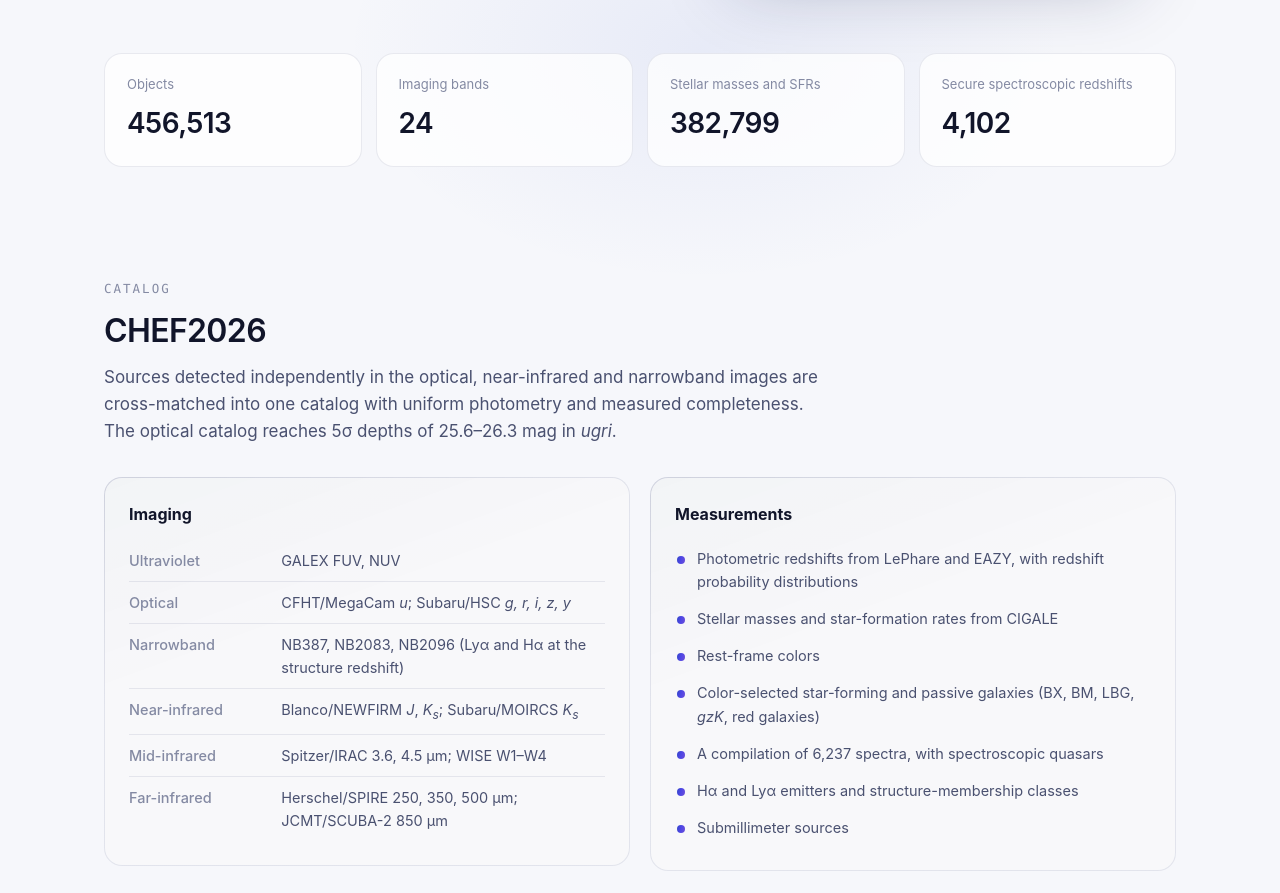
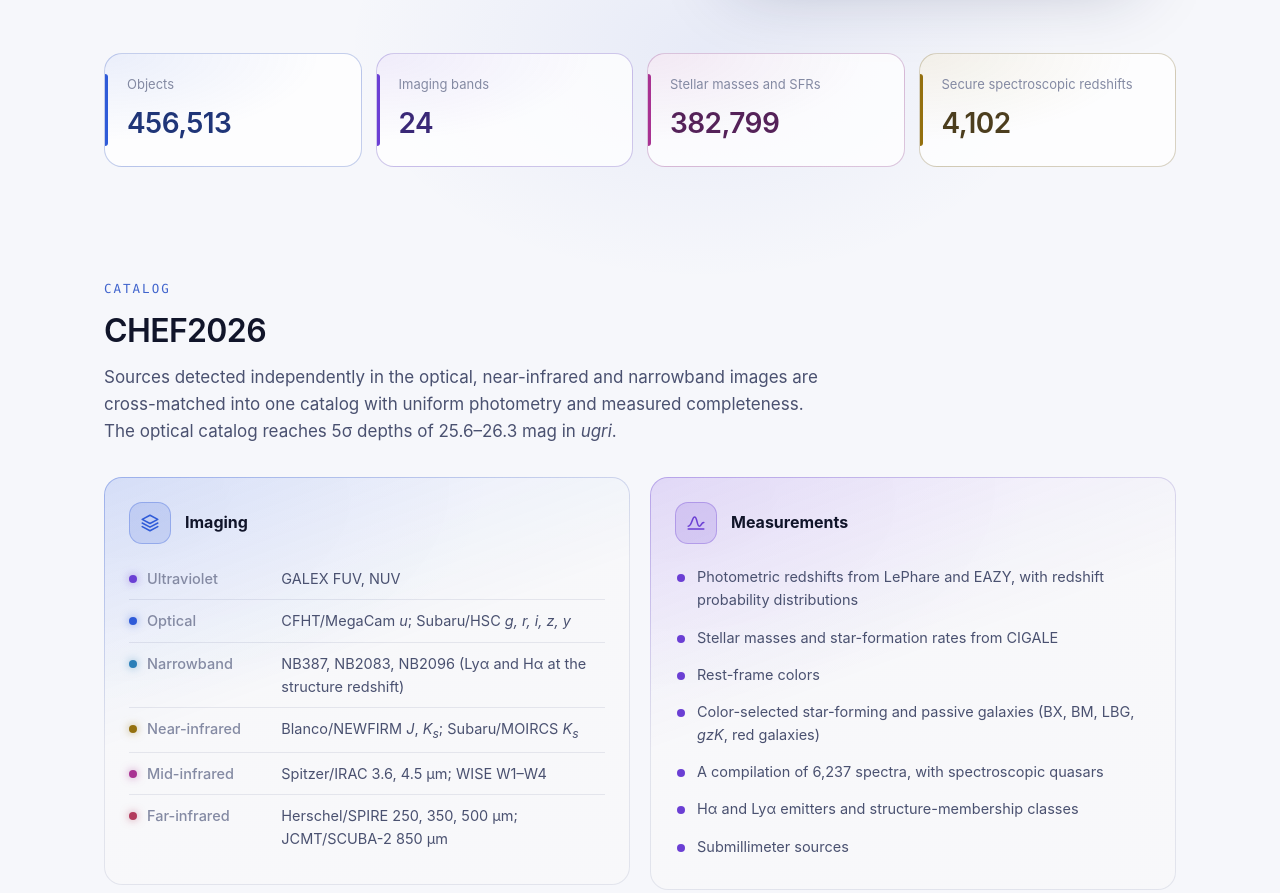
Before and after one commit to cosmic-himalayas/chef, a plain HTML site: page index.html in a window 1280 px wide. Shown: the part 633-1526 px from the top of the page. Drawn offline with Linux system fonts and the light colour scheme.

Commit message:
style: tell the boxes of a group apart with four hues and icons
Co-Authored-By: Claude Opus 5.5 <noreply@anthropic.com>

```diff
--- a/assets/style.css
+++ b/assets/style.css
@@ -1,5 +1,6 @@
 /* CHEF survey page: deep night-sky ground with indigo and violet glows (dark) or cool white (light);
-   periwinkle-to-lavender accent. */
+   periwinkle-to-lavender accent. Four hues (blue, violet, orchid, starlight gold) tell the items of a group apart:
+   a class hue-* sets --hue, and the rules below use it for icons, thin edges and a faint tint of the box. */
 :root {
   --bg: #04050b;
   --bg-2: #080b19;
@@ -19,6 +20,13 @@
   --star: 226, 232, 255;
   --qso: 199, 210, 254;
   --accent-shadow: rgba(129, 140, 248, 0.45);
+  --blue: #7ea6ff;
+  --violet: #ac90ff;
+  --orchid: #e08fd0;
+  --gold: #e6cb86;
+  --sky: #9ccdf7;
+  --rose: #e88ba0;
+  --tint: 15%;
   --stars-opacity: 0.55;
   --shadow: 0 30px 80px -40px rgba(0, 0, 0, 0.9);
   --r: 18px;
@@ -48,6 +56,13 @@
     --star: 30, 36, 70;
     --qso: 79, 70, 229;
     --accent-shadow: rgba(79, 70, 229, 0.35);
+    --blue: #2f5bd8;
+    --violet: #6b3fd4;
+    --orchid: #a83292;
+    --gold: #94700f;
+    --sky: #2b7fb8;
+    --rose: #b23a5c;
+    --tint: 9%;
     --stars-opacity: 0;
     --shadow: 0 30px 70px -45px rgba(20, 30, 80, 0.3);
     color-scheme: light;
@@ -72,6 +87,13 @@
   --star: 30, 36, 70;
   --qso: 79, 70, 229;
   --accent-shadow: rgba(79, 70, 229, 0.35);
+  --blue: #2f5bd8;
+  --violet: #6b3fd4;
+  --orchid: #a83292;
+  --gold: #94700f;
+  --sky: #2b7fb8;
+  --rose: #b23a5c;
+  --tint: 9%;
   --stars-opacity: 0;
   --shadow: 0 30px 70px -45px rgba(20, 30, 80, 0.3);
   color-scheme: light;
@@ -114,6 +136,14 @@ a:hover { text-decoration-color: currentColor; }
   -webkit-mask-image: linear-gradient(to bottom, #000 0%, #000 55%, transparent 100%);
   mask-image: linear-gradient(to bottom, #000 0%, #000 55%, transparent 100%);
 }
+
+/* hues: one per item of a group */
+.hue-blue { --hue: var(--blue); }
+.hue-violet { --hue: var(--violet); }
+.hue-orchid { --hue: var(--orchid); }
+.hue-gold { --hue: var(--gold); }
+.hue-sky { --hue: var(--sky); }
+.hue-rose { --hue: var(--rose); }
 
 /* header */
 .top {
@@ -191,6 +221,8 @@ h1 {
 }
 .button.primary .tag { border-color: rgba(0, 0, 0, 0.18); color: inherit; background: rgba(255, 255, 255, 0.22); }
 
+.kicker[class*="hue-"] { color: color-mix(in srgb, var(--hue) 80%, var(--muted)); }
+
 /* the sky map */
 .map {
   margin: 0; padding: 14px; border-radius: 24px;
@@ -207,9 +239,14 @@ h1 {
 .key.qso { background: rgb(var(--qso)); box-shadow: 0 0 10px rgb(var(--qso)); }
 
 .stats { display: grid; grid-template-columns: repeat(4, 1fr); gap: 14px; margin: 56px 0 0; }
-.stats div { padding: 20px 22px; border-radius: var(--r); border: 1px solid var(--line); background: var(--card); }
+.stats div {
+  position: relative; overflow: hidden; padding: 20px 22px; border-radius: var(--r);
+  border: 1px solid color-mix(in srgb, var(--hue) 20%, var(--line));
+  background: radial-gradient(130% 120% at 0% 0%, color-mix(in srgb, var(--hue) var(--tint), transparent), transparent 65%), var(--card);
+}
+.stats div::before { content: ""; position: absolute; left: 0; top: 20px; bottom: 20px; width: 3px; border-radius: 0 3px 3px 0; background: var(--hue); }
 .stats dt { color: var(--muted); font-size: 13px; }
-.stats dd { margin: 6px 0 0; font-family: var(--display); font-weight: 600; font-size: 28px; letter-spacing: -0.02em; }
+.stats dd { margin: 6px 0 0; font-family: var(--display); font-weight: 600; font-size: 28px; letter-spacing: -0.02em; color: color-mix(in srgb, var(--hue) 45%, var(--text)); }
 
 /* sections */
 .block { padding: 88px 0 24px; }
@@ -223,29 +260,49 @@ h3 { margin: 0 0 12px; font-size: 16px; font-weight: 650; }
   background: linear-gradient(var(--card), var(--card)) padding-box,
               linear-gradient(160deg, var(--line-hi), var(--line) 40%, var(--line)) border-box;
 }
+.panel[class*="hue-"], .card {
+  border-color: transparent;
+  background: radial-gradient(120% 90% at 0% 0%, color-mix(in srgb, var(--hue) var(--tint), transparent), transparent 62%) padding-box,
+              linear-gradient(var(--card), var(--card)) padding-box,
+              linear-gradient(160deg, color-mix(in srgb, var(--hue) 46%, transparent), var(--line) 46%, var(--line)) border-box;
+}
+.icon {
+  display: grid; place-items: center; width: 42px; height: 42px; border-radius: 13px; flex: none;
+  color: var(--hue); background: color-mix(in srgb, var(--hue) 15%, transparent);
+  border: 1px solid color-mix(in srgb, var(--hue) 32%, transparent);
+}
+.icon svg { width: 22px; height: 22px; fill: none; stroke: currentColor; stroke-width: 1.7; stroke-linecap: round; stroke-linejoin: round; }
+.panel-head { display: flex; align-items: center; gap: 14px; margin-bottom: 14px; }
+.panel-head h3 { margin: 0; }
 .bands { width: 100%; border-collapse: collapse; font-size: 14.5px; }
-.bands th { width: 32%; padding: 9px 10px 9px 0; color: var(--muted); font-weight: 500; text-align: left; vertical-align: top; }
-.bands td { padding: 9px 0; color: var(--text-2); }
+.bands th { width: 32%; padding: 9px 14px 9px 0; white-space: nowrap; color: var(--muted); font-weight: 500; text-align: left; vertical-align: top; }
+.bands th::before {
+  content: ""; display: inline-block; width: 8px; height: 8px; margin-right: 10px; border-radius: 50%; vertical-align: 1px;
+  background: var(--hue); box-shadow: 0 0 9px color-mix(in srgb, var(--hue) 55%, transparent);
+}
+.bands td { padding: 9px 0; vertical-align: top; color: var(--text-2); }
 .bands tr + tr th, .bands tr + tr td { border-top: 1px solid var(--line); }
 .ticks { margin: 0; padding: 0; list-style: none; font-size: 14.5px; color: var(--text-2); }
 .ticks li { position: relative; padding: 7px 0 7px 22px; }
-.ticks li::before { content: ""; position: absolute; left: 2px; top: 16px; width: 8px; height: 8px; border-radius: 50%; background: var(--grad); }
+.ticks li::before { content: ""; position: absolute; left: 2px; top: 16px; width: 8px; height: 8px; border-radius: 50%; background: var(--hue); }
 .cards { display: grid; grid-template-columns: repeat(4, 1fr); gap: 16px; margin-bottom: 24px; }
-.card { transition: transform 0.25s ease; }
-.card:hover { transform: translateY(-3px); }
-.card .num { display: block; margin-bottom: 26px; font-family: var(--mono); font-size: 12.5px; color: var(--muted); }
+.card { transition: transform 0.25s ease, box-shadow 0.25s ease; }
+.card:hover { transform: translateY(-3px); box-shadow: 0 18px 44px -26px var(--hue); }
+.card .icon { margin-bottom: 22px; }
+.card h3 { color: color-mix(in srgb, var(--hue) 40%, var(--text)); }
 .card p { margin: 0; color: var(--text-2); font-size: 14.5px; }
 .note {
   max-width: 760px; margin: 8px 0 28px; padding: 16px 18px; border-radius: 14px;
   border: 1px solid var(--line); background: var(--card);
   color: var(--text-2); font-size: 14.5px;
-  box-shadow: inset 3px 0 0 0 rgba(var(--qso), 0.9);
+  box-shadow: inset 3px 0 0 0 var(--gold);
 }
 .log { margin: 0; padding: 0; list-style: none; color: var(--text-2); font-size: 14.5px; }
 .log li { display: flex; gap: 16px; }
 .log time { min-width: 120px; color: var(--muted); font-family: var(--mono); font-size: 13px; padding-top: 1px; }
 .paper { max-width: 860px; }
 .paper + .paper { margin-top: 14px; }
+.paper .tag { color: var(--hue); border-color: color-mix(in srgb, var(--hue) 42%, transparent); background: color-mix(in srgb, var(--hue) 10%, transparent); }
 .paper-title { margin: 14px 0 8px; font-size: 18px; font-weight: 600; line-height: 1.45; }
 .paper-meta { margin: 0; color: var(--text-2); font-size: 14.5px; }
 .sub { margin-top: 36px; color: var(--text-2); font-weight: 600; }
--- a/index.html
+++ b/index.html
@@ -7,7 +7,7 @@
   <meta name="description" content="The Cosmic Himalayas Extended Field (CHEF): deep multiwavelength imaging and the CHEF2026 master catalog around the densest quasar overdensity in the SDSS footprint.">
   <link rel="icon" id="favicon" href="assets/favicon_night.png">
   <script src="assets/theme.js"></script>
-  <link rel="stylesheet" href="assets/style.css">
+  <link rel="stylesheet" href="assets/style.css?v=20261125c">
 </head>
 <body>
   <div class="glow" aria-hidden="true"></div>
@@ -65,35 +65,35 @@
       </div>
       <div class="wrap">
         <dl class="stats">
-          <div><dt>Objects</dt><dd>456,513</dd></div>
-          <div><dt>Imaging bands</dt><dd>24</dd></div>
-          <div><dt>Stellar masses and SFRs</dt><dd>382,799</dd></div>
-          <div><dt>Secure spectroscopic redshifts</dt><dd>4,102</dd></div>
+          <div class="hue-blue"><dt>Objects</dt><dd>456,513</dd></div>
+          <div class="hue-violet"><dt>Imaging bands</dt><dd>24</dd></div>
+          <div class="hue-orchid"><dt>Stellar masses and SFRs</dt><dd>382,799</dd></div>
+          <div class="hue-gold"><dt>Secure spectroscopic redshifts</dt><dd>4,102</dd></div>
         </dl>
       </div>
     </section>
 
     <section id="catalog" class="block">
       <div class="wrap">
-        <p class="kicker">Catalog</p>
+        <p class="kicker hue-blue">Catalog</p>
         <h2>CHEF2026</h2>
         <p class="intro">Sources detected independently in the optical, near-infrared and narrowband images are
           cross-matched into one catalog with uniform photometry and measured completeness. The optical catalog reaches
           5&sigma; depths of 25.6&ndash;26.3&nbsp;mag in <i>ugri</i>.</p>
         <div class="two">
-          <div class="panel">
-            <h3>Imaging</h3>
+          <div class="panel hue-blue">
+            <div class="panel-head"><span class="icon"><svg viewBox="0 0 24 24" aria-hidden="true"><path d="M12 3.5 3.5 8 12 12.5 20.5 8z"/><path d="M3.5 12 12 16.5 20.5 12"/><path d="M3.5 16 12 20.5 20.5 16"/></svg></span><h3>Imaging</h3></div>
             <table class="bands">
-              <tr><th>Ultraviolet</th><td>GALEX FUV, NUV</td></tr>
-              <tr><th>Optical</th><td>CFHT/MegaCam <i>u</i>; Subaru/HSC <i>g, r, i, z, y</i></td></tr>
-              <tr><th>Narrowband</th><td>NB387, NB2083, NB2096 (Ly&alpha; and H&alpha; at the structure redshift)</td></tr>
-              <tr><th>Near-infrared</th><td>Blanco/NEWFIRM <i>J</i>, <i>K<sub>s</sub></i>; Subaru/MOIRCS <i>K<sub>s</sub></i></td></tr>
-              <tr><th>Mid-infrared</th><td>Spitzer/IRAC 3.6, 4.5&nbsp;&micro;m; WISE W1&ndash;W4</td></tr>
-              <tr><th>Far-infrared</th><td>Herschel/SPIRE 250, 350, 500&nbsp;&micro;m; JCMT/SCUBA-2 850&nbsp;&micro;m</td></tr>
+              <tr class="hue-violet"><th>Ultraviolet</th><td>GALEX FUV, NUV</td></tr>
+              <tr class="hue-blue"><th>Optical</th><td>CFHT/MegaCam <i>u</i>; Subaru/HSC <i>g, r, i, z, y</i></td></tr>
+              <tr class="hue-sky"><th>Narrowband</th><td>NB387, NB2083, NB2096 (Ly&alpha; and H&alpha; at the structure redshift)</td></tr>
+              <tr class="hue-gold"><th>Near-infrared</th><td>Blanco/NEWFIRM <i>J</i>, <i>K<sub>s</sub></i>; Subaru/MOIRCS <i>K<sub>s</sub></i></td></tr>
+              <tr class="hue-orchid"><th>Mid-infrared</th><td>Spitzer/IRAC 3.6, 4.5&nbsp;&micro;m; WISE W1&ndash;W4</td></tr>
+              <tr class="hue-rose"><th>Far-infrared</th><td>Herschel/SPIRE 250, 350, 500&nbsp;&micro;m; JCMT/SCUBA-2 850&nbsp;&micro;m</td></tr>
             </table>
           </div>
-          <div class="panel">
-            <h3>Measurements</h3>
+          <div class="panel hue-violet">
+            <div class="panel-head"><span class="icon"><svg viewBox="0 0 24 24" aria-hidden="true"><path d="M3.5 18.5h17"/><path d="M3.5 15.5c4 0 4.2-10 7-10s2.6 10 5 10 2-4 5-4"/></svg></span><h3>Measurements</h3></div>
             <ul class="ticks">
               <li>Photometric redshifts from LePhare and EAZY, with redshift probability distributions</li>
               <li>Stellar masses and star-formation rates from CIGALE</li>
@@ -110,32 +110,32 @@
 
     <section id="viewer" class="block">
       <div class="wrap">
-        <p class="kicker">Sky viewer <span class="tag">Preview</span></p>
+        <p class="kicker hue-violet">Sky viewer <span class="tag">Preview</span></p>
         <h2>Explore the field in your browser</h2>
         <p class="intro">Zoom from the whole field to a single galaxy, compare its images from the far-ultraviolet to
           850&nbsp;&micro;m, and click to open its photometry, redshift and stellar mass. The preview covers 452,039
           objects and needs no account.</p>
         <div class="cards">
-          <article class="card">
-            <span class="num">01</span>
+          <article class="card hue-blue">
+            <span class="icon"><svg viewBox="0 0 24 24" aria-hidden="true"><path d="M12 3.5 3.5 8 12 12.5 20.5 8z"/><path d="M3.5 12 12 16.5 20.5 12"/><path d="M3.5 16 12 20.5 20.5 16"/></svg></span>
             <h3>Images</h3>
             <p>The 21 broad-band images with their usable-area masks, Legacy Surveys, unWISE and DSS2 color views, and
               up to four linked panels.</p>
           </article>
-          <article class="card">
-            <span class="num">02</span>
+          <article class="card hue-violet">
+            <span class="icon"><svg viewBox="0 0 24 24" aria-hidden="true"><ellipse cx="12" cy="12" rx="9" ry="3.6" transform="rotate(-28 12 12)"/><circle cx="12" cy="12" r="2.2"/><path d="M19 4.2v2.4M17.8 5.4h2.4"/></svg></span>
             <h3>Objects</h3>
             <p>A card for every object: photometry, the spectral energy distribution with its best-fit models,
               redshift probability, stellar mass, star-formation rate and rest-frame colors.</p>
           </article>
-          <article class="card">
-            <span class="num">03</span>
+          <article class="card hue-orchid">
+            <span class="icon"><svg viewBox="0 0 24 24" aria-hidden="true"><path d="M4 5.5h16l-6.2 7.3v5.4l-3.6 1.8v-7.2z"/></svg></span>
             <h3>Selections</h3>
             <p>Objects chosen by redshift, magnitude, color, mass or star-formation rate, alone or within a
               color-selected sample, drawn on the sky.</p>
           </article>
-          <article class="card">
-            <span class="num">04</span>
+          <article class="card hue-gold">
+            <span class="icon"><svg viewBox="0 0 24 24" aria-hidden="true"><path d="M4 4v16h16"/><circle cx="9" cy="14.5" r="1"/><circle cx="12" cy="11" r="1"/><circle cx="15" cy="12.5" r="1"/><circle cx="17.5" cy="7.5" r="1"/></svg></span>
             <h3>Plots</h3>
             <p>A scatter plot of any two quantities of the whole catalog, with the current selection highlighted.</p>
           </article>
@@ -150,13 +150,13 @@
     <section id="data" class="block">
       <div class="wrap two">
         <div>
-          <p class="kicker">Data</p>
+          <p class="kicker hue-gold">Data</p>
           <h2>Access</h2>
           <p class="body">The catalog products are available on request from the corresponding author. We plan to
             release the full products on the same platform within two years of the publication of CHEF&nbsp;I, and this
             page will announce the release.</p>
         </div>
-        <div class="panel">
+        <div class="panel hue-gold">
           <h3>Updates</h3>
           <ul class="log">
             <li><time datetime="2026-11">November 2026</time><span>Preview of the sky viewer.</span></li>
@@ -167,16 +167,16 @@
 
     <section id="papers" class="block">
       <div class="wrap">
-        <p class="kicker">Papers</p>
+        <p class="kicker hue-orchid">Papers</p>
         <h2>Publications</h2>
-        <div class="paper panel">
+        <div class="paper panel hue-blue">
           <span class="tag">CHEF I</span>
           <p class="paper-title">The <em>Cosmic Himalayas</em> Extended Field (CHEF). I. A Multiwavelength Master Catalog
             Centered on an Extreme Quasar Concentration and Its Extended Environment</p>
           <p class="paper-meta">Liang, Y., et al. 2026, in preparation. Please cite CHEF&nbsp;I when you use the catalog
             or the viewer.</p>
         </div>
-        <div class="paper panel">
+        <div class="paper panel hue-orchid">
           <span class="tag">CHEF II</span>
           <p class="paper-title">The <em>Cosmic Himalayas</em> Extended Field (CHEF). II. H&alpha; Kinematics of the Densest
             Quasar Overdensity at z&nbsp;=&nbsp;2.2: Two Cold Velocity Groups Separated by 2000&nbsp;km&nbsp;s<sup>&minus;1</sup></p>
```
